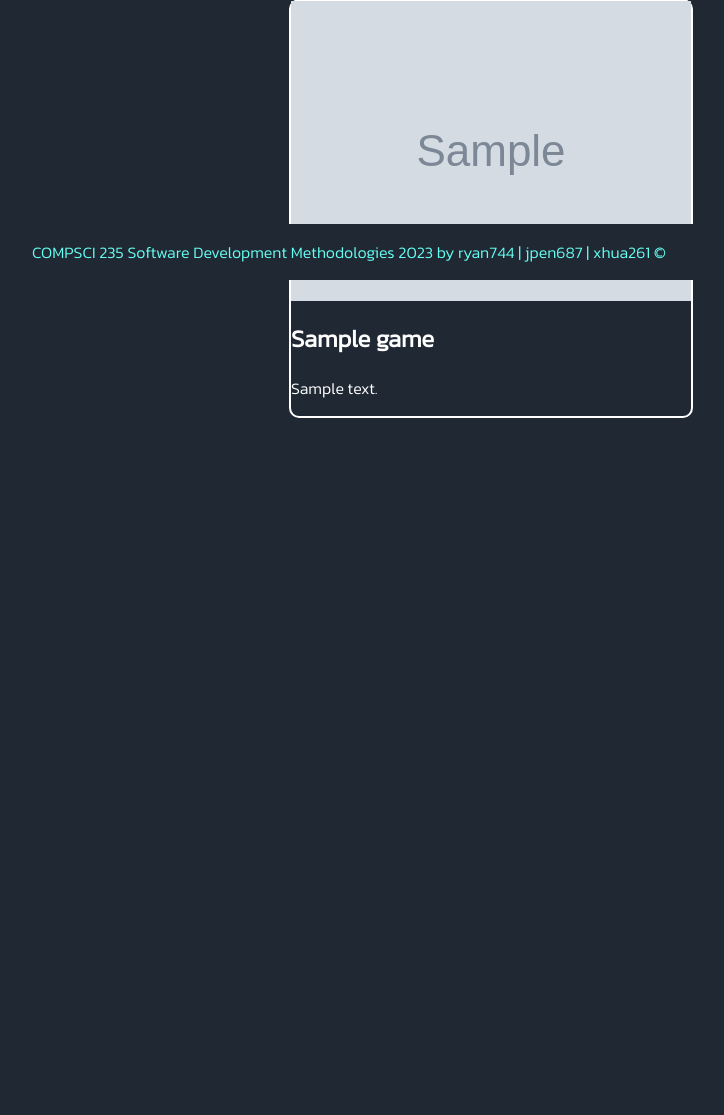
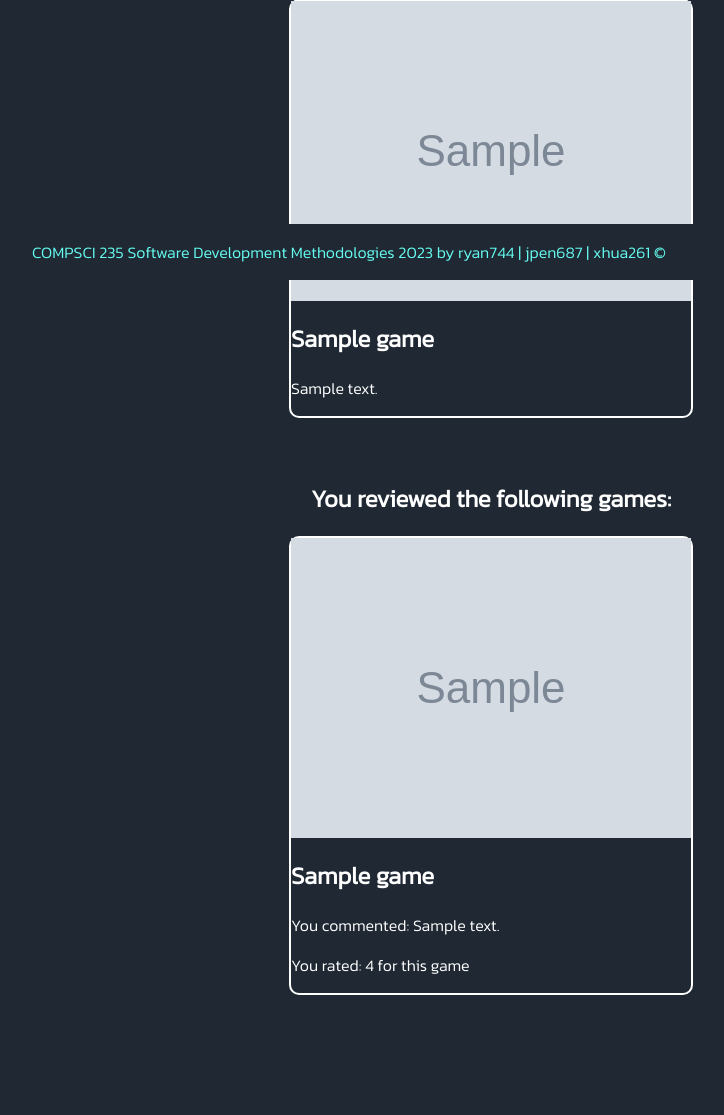
Before and after one commit to UoA-CS-Sindhwani-CS235-S2-2023/cs235-2023-gameswebapp-assignment-ryan744_jpen687, a Flask app: template games/templates/profile/profile.html in a window 1280 px wide. Shown: the part 520-1635 px from the top of the page, without its empty margins (299-1023 px from the left). Before the commit the page ends 938 px from the top, so only its background shows below. Run offline with Flask 2, Linux system fonts and the light colour scheme; the template is opened without the code that fills it: most values are stand-ins (such as "Sample title", 1, 10 or a date in 2020); grey boxes marked "Sample" are stand-in pictures; some libraries are stand-ins or nearby versions.

Commit message:
Profile of user will now be able to view all the games that the user has reviewed

```diff
--- a/games/gameDescription/services.py
+++ b/games/gameDescription/services.py
@@ -35,3 +35,4 @@ def adding_a_new_review_for_game(gameID, username, new_rating, new_comment, repo
         user = repo.get_user(username)
         new_review = Review(user, game, new_rating, new_comment)
         game.reviews.append(new_review)
+        user.add_review(new_review)  # linking the user object to the reivew object
--- a/games/profile/profile.py
+++ b/games/profile/profile.py
@@ -13,9 +13,11 @@ profile_blueprint = Blueprint(
 @login_required
 def profile():
     favourite_games = services.get_favourite_games(session['username'], repo.repo_instance)
+    all_reviewed_games_by_user = services.get_reviews_done_by_user(session['username'], repo.repo_instance)
     return render_template(
         'profile/profile.html',
         genres=utilities.get_genres(),
         logged_in_username=logged_in_username(),
-        favourite_games=favourite_games
-      )
+        favourite_games=favourite_games,
+        reviews=all_reviewed_games_by_user,
+    )
--- a/games/templates/profile/profile.html
+++ b/games/templates/profile/profile.html
@@ -1,6 +1,4 @@
-{% extends 'layout.html' %}
-
-{% block content %}
+{% extends 'layout.html' %} {% block content %}
 <h1>Hi, {{ logged_in_username }}</h1>
 <button>
   <a class="nostyle" href="{{ url_for('authentication_bp.logout') }}">Log out</a>
@@ -21,4 +19,24 @@
     </div>
 {% endfor %}
 {% endif %}
+
+<br>
+{% if reviews|length == 0 %}
+    No games were reviewed.
+{% else %}
+    <h2>You reviewed the following games:</h2>
+    {% for review in reviews %}
+    <div class="game-front-cover">
+      <a class="nostyle" href="{{ url_for('gameDescription_bp.gameDescription', gameid=review.game.game_id) }}">
+          <div class="game-image-container">
+            <img class="game-image" src={{review.game.image_url}} alt="Game image">
+          </div>
+          <h2>{{review.game.title}}</h2>
+          <p>You commented: {{review.comment}}</p>
+          <p>You rated: {{review.rating}} for this game</p>
+      </a>
+    </div>
+{% endfor %}
+{% endif %}
+
 {% endblock %}
```
Also changed, not shown: games/profile/services.py (+9 -2 lines).
